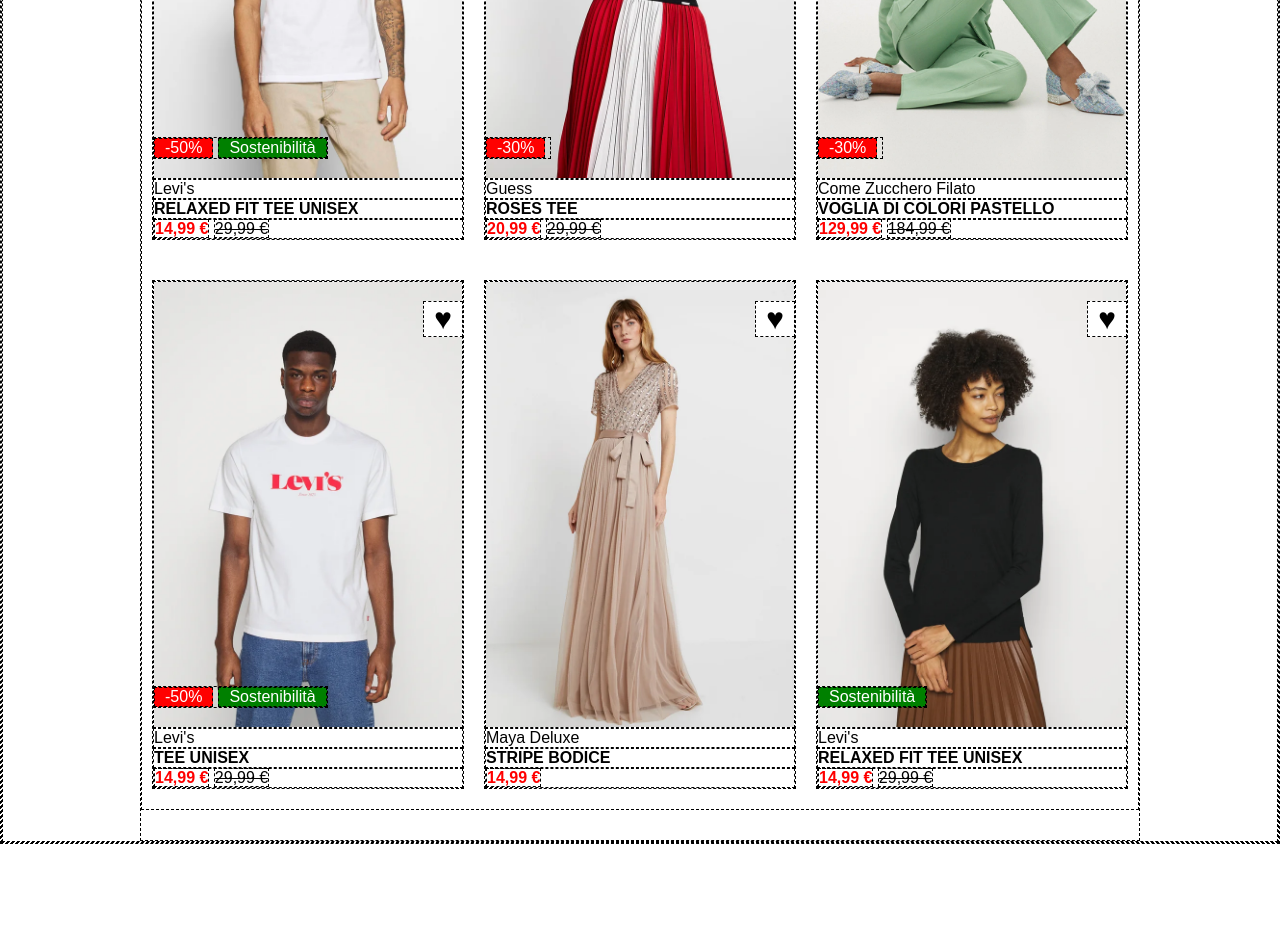
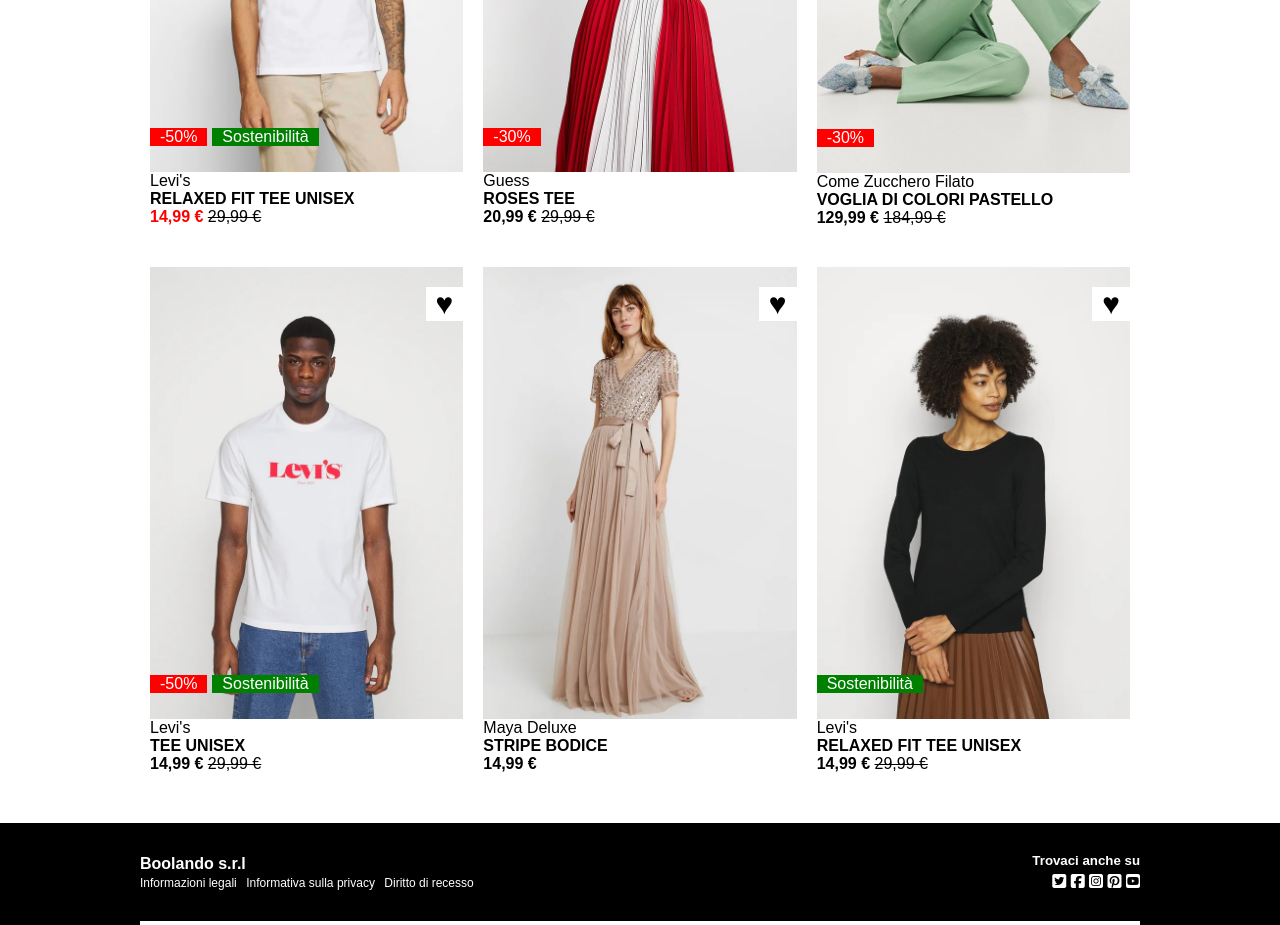
Before and after one commit to B0G0N1/html-css-boolando, a plain HTML site: page index.html in a window 1280 px wide. Shown: the part 380-1305 px from the top of the page. Before the commit the page ends 1224 px from the top, so only its background shows below. Drawn offline with Linux system fonts and the light colour scheme.

Commit message:
[FEAT] Finish Footer, comment, and fix some issue, FINAL PROJECT

```diff
--- a/css/style.css
+++ b/css/style.css
@@ -2,7 +2,6 @@
     margin: 0;
     padding: 0;
     box-sizing: border-box;
-    border: 1px dashed black;
 }
 
 body{
@@ -12,14 +11,14 @@
 
 /* HEADER*/
 header{
-    background-color: darkorange;
+    background-color: #ff6900;
 }
-.container_header{
+.container{
     max-width: 1000px;
     margin: 0 auto;
 }
 
-.row_header{
+.row{
     display: flex;
     flex-wrap: wrap;
 }
@@ -46,6 +45,8 @@
 header ul{
     list-style-type: none;
     color: white;
+    font-size: 13px;
+    font-weight: bold;
 }
 
 header li{
@@ -61,16 +62,11 @@
     margin: 5px;
 }
 
-.red{
+.price{
     color: red;
 }
 
 /* MAIN */
-.container_product{
-    max-width: 1000px;
-    margin: 0 auto;
-}
-
 .row_product{
     display: flex;
     flex-wrap: wrap;
@@ -141,3 +137,48 @@
 .product .hidden-image{
     display: none;
 }
+
+
+/* FOOTER */
+footer{
+    background-color: black;
+}
+
+.bottom{
+    padding: 30px 0px;
+}
+
+.column-60{
+    width: 60%;
+}
+
+.column-40{
+    width: 40%;
+    align-items: end;
+}
+
+.column-60, .column-40{
+    display: flex;
+    flex-direction: column;
+    justify-content: flex-end;
+    color: white;
+}
+
+footer ul{
+    list-style-type: none;
+}
+
+footer li{
+    display: inline-block;
+    font-size: 12px;
+    margin-right: 5px;
+}
+
+footer i{
+    margin-top: 5px;
+}
+
+footer hr{
+    width: 100%;
+    border: 2px solid white;
+}
--- a/index.html
+++ b/index.html
@@ -8,9 +8,11 @@
     <title>Boolando</title>
 </head>
 <body>
+    <!-- HEADER -->
     <header>
-        <div class="container_header">
-            <div class="row_header">
+        <div class="container">
+            <div class="row">
+                <!-- Link Vestiti -->
                 <div class="column-25">
                     <ul>
                         <li>Donna</li>
@@ -18,9 +20,11 @@
                         <li>Bambini</li>
                     </ul>
                 </div>
+                <!-- Titolo/Logo -->
                 <div class="column-50">
                     <img class="logo" src="./img/boolean-logo.png" alt="booleando">
                 </div>
+                <!-- Icone per Utente -->
                 <div class="column-25 right">
                     <i class="fa-solid fa-user"></i>
                     <i class="fa-solid fa-heart"></i>
@@ -30,7 +34,7 @@
         </div>
     </header>
     <main>
-        <div class="container_product">
+        <div class="container">
             <div class="row_product">
                 <!-- Primo Prodotto -->
                 <div class="product">
@@ -38,7 +42,7 @@
                     <img  class="hidden-image" src="./img/1b.webp" alt="1b">
                     <p>Levi's</p>
                     <h4>RELAXED FIT TEE UNISEX</h4>
-                    <p><strong class="red">14,99 €</strong> <s>29,99 €</s></p>
+                    <p><strong class="price">14,99 €</strong> <s>29,99 €</s></p>
                     <div class="favorite">&hearts;</div>
                     <div class="info">
                         <div class="discount">-50%</div>
@@ -106,5 +110,35 @@
             </div>
         </div>
     </main>
+    <!-- FOOTER -->
+    <footer>
+        <div class="container">
+            <div class="row bottom">
+                <!-- Link Informativi -->
+                <div class="column-60">
+                    <div>
+                        <h4>Boolando s.r.l</h4>
+                        <ul>
+                            <li>Informazioni legali</li>
+                            <li>Informativa sulla privacy</li>
+                            <li>Diritto di recesso</li>
+                        </ul>
+                    </div>
+                </div>
+                <!-- Icone -->
+                <div class="column-40">
+                    <h5>Trovaci anche su</h5>
+                    <div>
+                        <i class="fa-brands fa-square-twitter"></i>
+                        <i class="fa-brands fa-square-facebook"></i>
+                        <i class="fa-brands fa-square-instagram"></i>
+                        <i class="fa-brands fa-square-pinterest"></i>
+                        <i class="fa-brands fa-square-youtube"></i>
+                    </div>
+                </div>
+            </div>
+            <hr>
+        </div>
+    </footer>
 </body>
 </html>
```
